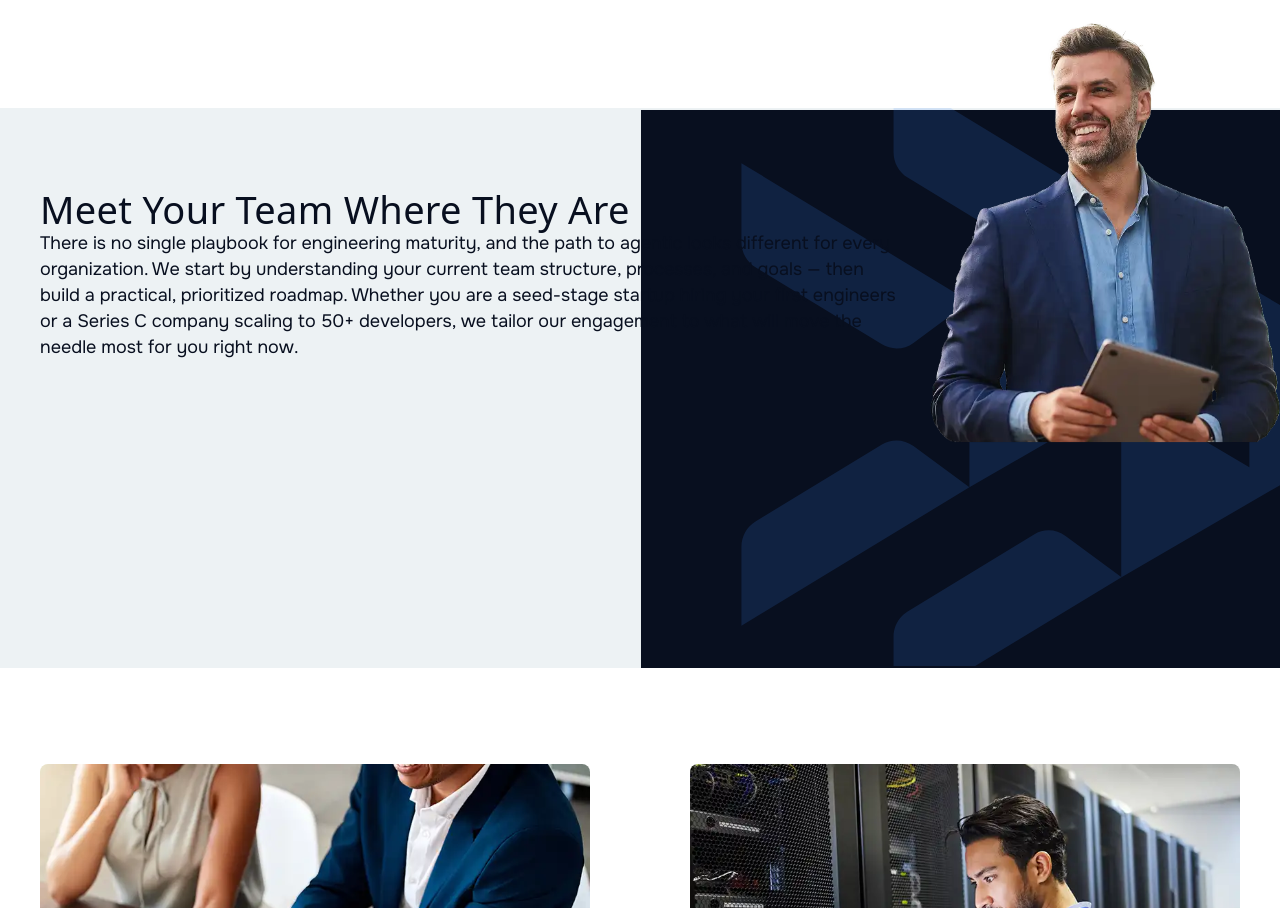
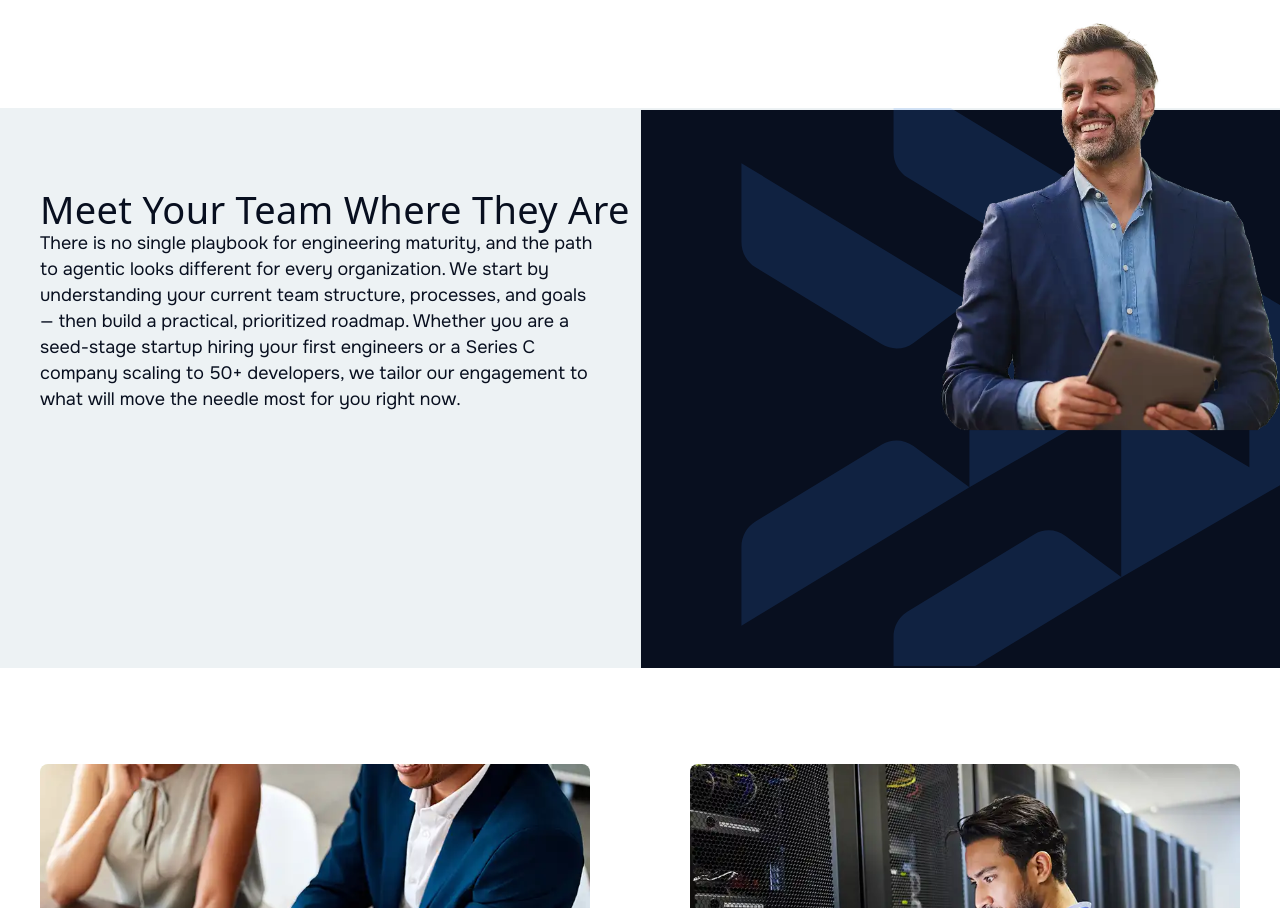
Before and after one commit to GrowthPointTech/gp-website, a website: page services/cto.html in a window 1280 px wide. Shown: the part 1406-2314 px from the top of the page. Drawn offline with Linux system fonts and the light colour scheme; a web font is replaced by a local one.

Commit message:
fix: pull tailored text left and add barrier from photo
Content max-width 860px -> 820px, paragraph max-width capped at 560px
to keep body text away from photo zone. Photo narrowed to 340px
(right:0) giving 40px clear gap at 1280px viewport. Heading
confirmed single-line at 38px via getClientRects.

Co-Authored-By: Claude Sonnet 4.6 <noreply@anthropic.com>

```diff
--- a/css/pages.css
+++ b/css/pages.css
@@ -1473,7 +1473,7 @@ body.isms-modal-open {
 
 
 .service-tailored__content {
-  max-width: 860px;
+  max-width: 820px;
   padding: 80px 0 60px;
 }
 
@@ -1483,6 +1483,7 @@ body.isms-modal-open {
   line-height: 26px;
   color: var(--gp-rich-black);
   margin-bottom: 14.4px;
+  max-width: 560px;
 }
 
 /* Man photo: absolutely positioned, overflows 87px above section top */
@@ -1491,7 +1492,7 @@ body.isms-modal-open {
   top: -87px;
   right: 0;
   left: auto;
-  width: 350px;
+  width: 340px;
   height: auto;
   display: block;
 }
```
